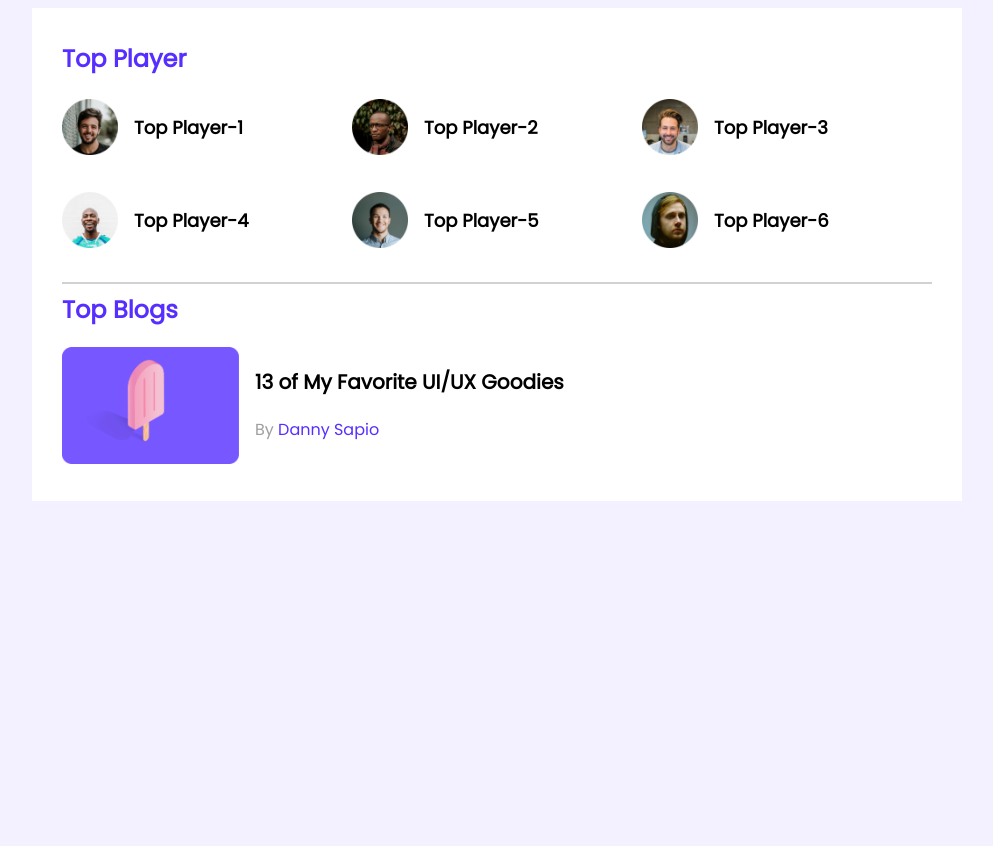
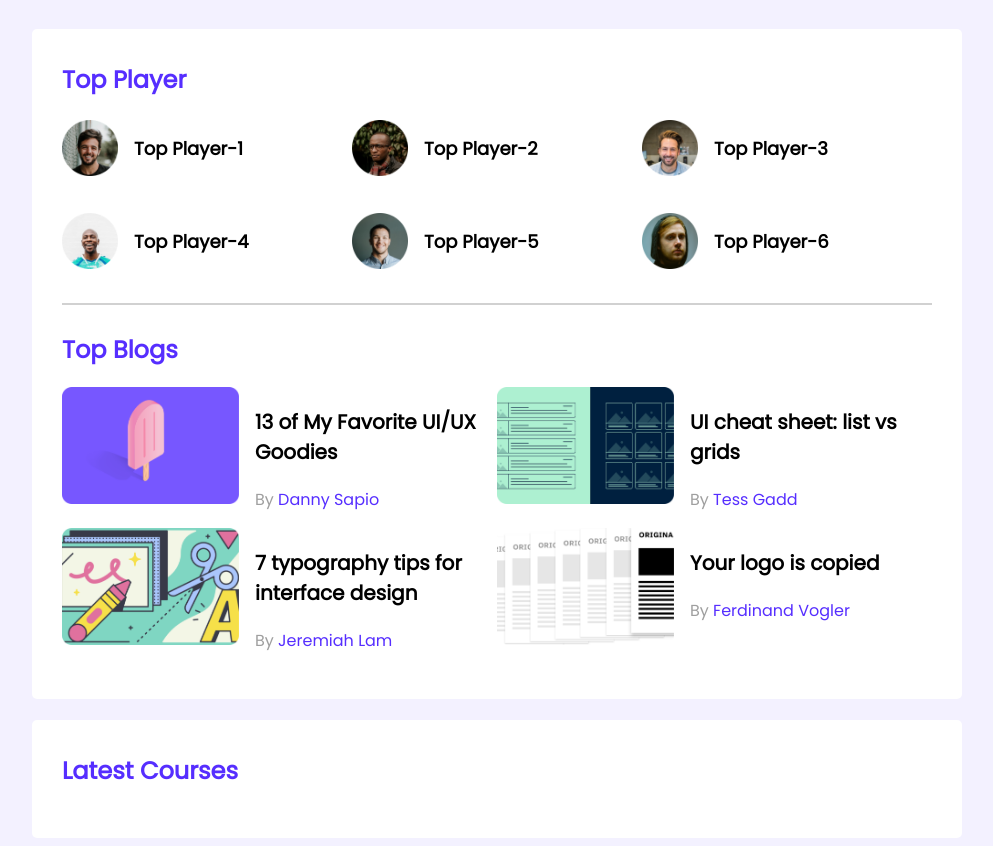
Before and after one commit to riyad1721/Leader-Board-Css3, a plain HTML site: page index.html in a window 1280 px wide. Shown: the whole page, without its empty margins (143-1136 px from the left). Before the commit the page ends 800 px from the top, so only its background shows below. Drawn offline with Linux system fonts and the light colour scheme.

Commit message:
Top blogs added

```diff
--- a/index.html
+++ b/index.html
@@ -17,7 +17,9 @@
     </header>
     <!-- header end -->
     <main>
+        <!-- Top player and Top blogs start -->
         <section class="container">
+            <!-- Top player start -->
             <div class="top-players ">
                 <h1 class="section-title">Top Player</h1>
                 <div class="players">
@@ -49,6 +51,7 @@
                 </div>
             </div>
             <hr>
+            <!-- Top blog start -->
             <div class="top-blogs">
                 <h2 class="section-title">Top Blogs</h2>
                 <div class="blogs">
@@ -62,10 +65,44 @@
                             <p class="blog-author">By <a href="">Danny Sapio</a></p>
                         </div>
                     </article>
+                    <article class="blog">
+                        <div class="thumbnail">
+                            <img src="images/blogs/blog-2.png" alt="">
+                        </div>
+                        <div class="blog-info">
+                            <h3 class="blog-title">UI cheat sheet:
+                                list vs grids</h3>
+                            <p class="blog-author">By <a href="">Tess Gadd</a></p>
+                        </div>
+                    </article>
+                    <article class="blog">
+                        <div class="thumbnail">
+                            <img src="images/blogs/blog-3.png" alt="">
+                        </div>
+                        <div class="blog-info">
+                            <h3 class="blog-title">7 typography tips
+                                for interface design</h3>
+                            <p class="blog-author">By <a href="">Jeremiah Lam</a></p>
+                        </div>
+                    </article>
+                    <article class="blog">
+                        <div class="thumbnail">
+                            <img src="images/blogs/blog-4.png" alt="">
+                        </div>
+                        <div class="blog-info">
+                            <h3 class="blog-title">Your logo is
+                                copied</h3>
+                            <p class="blog-author">By <a href="">Ferdinand Vogler</a></p>
+                        </div>
+                    </article>
                 </div>
             </div>
+        </section>
+        <!-- Latest Courses start -->
+        <section class="container">
+            <h2 class="section-title">Latest Courses</h2>
+        </section>
 
-        </section>
     </main>
 
 </body>
--- a/styles/style.css
+++ b/styles/style.css
@@ -6,15 +6,21 @@ body{
 }
 main{
     display: flex;
+    flex-direction: column;
     justify-content: center;
+    align-items: center;
+
 }
 .container{
     background-color: #FFFFFF;
     width: 870px;
     padding: 30px;
+    border-radius: 5px;
+    margin-top: 21px;
 }
 hr{
     border: 1px solid #D1D1D1;
+    margin-bottom: 27px;
 }
 /* top players style */
 .top-players{
@@ -47,6 +53,11 @@ hr{
 }
 
 /* Top blog sections */
+.blogs{
+    display: grid;
+    grid-template-columns: repeat(2,1fr);
+
+}
 .blog{
     display: flex;
 }
```
